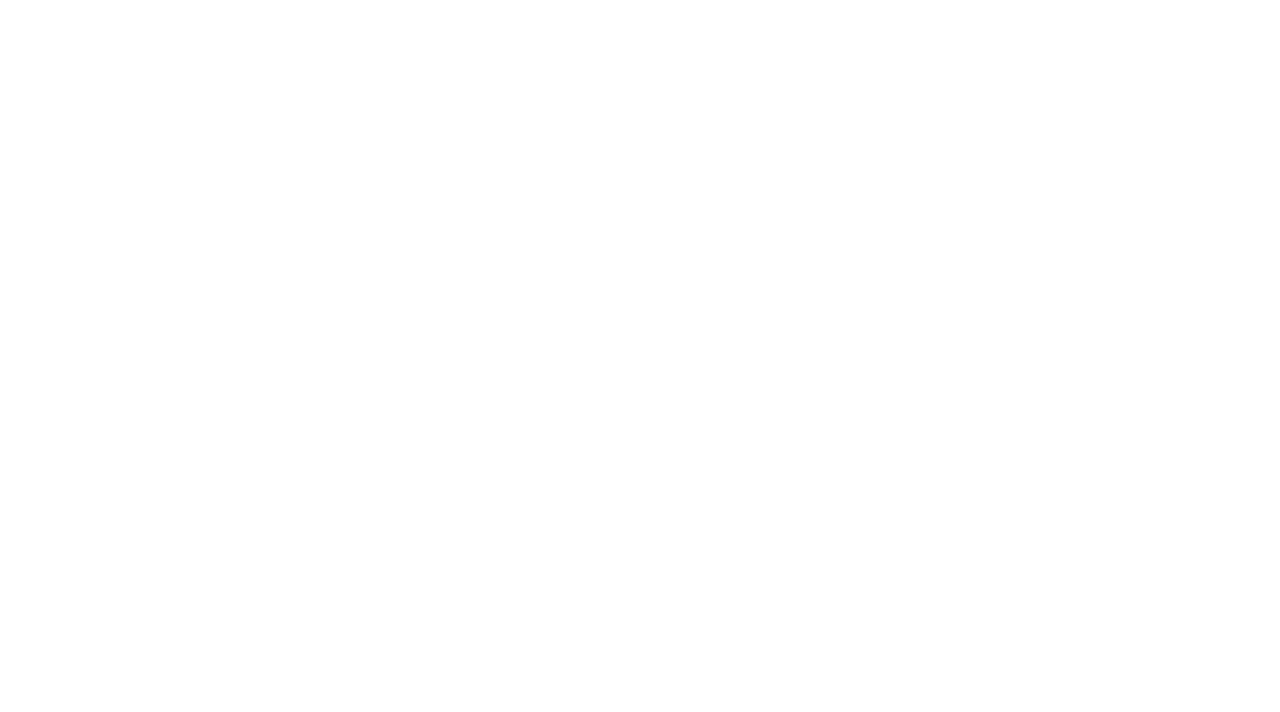
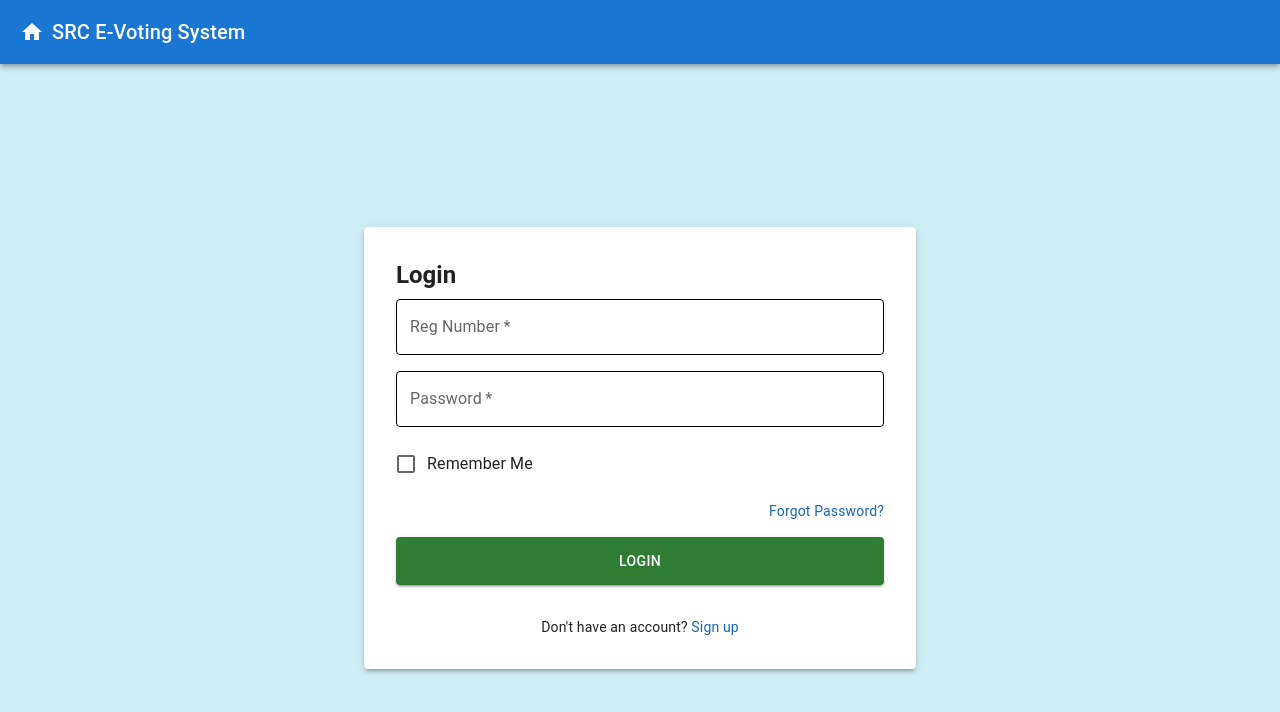
Before and after one commit to NigelMupira/g3-src-evoting-system-v0, a React (Create React App) app: page /login in a window 1280 px wide. Before the commit this address had no page. Shown: the top 712 px of the page. Built offline with nearby package versions, Linux system fonts and the light colour scheme.

Commit message:
Create Login Page
Add Login Page and Update Navigation in App Component.

```diff
--- a/src/App.js
+++ b/src/App.js
@@ -1,14 +1,16 @@
 import React from "react";
 import { BrowserRouter as Router, Routes, Route } from "react-router-dom";
-import HomePage from "./pages/Home";
+import Home from "./pages/Home";
 import Register from "./pages/Register";
+import Login from "./pages/Login";
 
 const App = () => {
   return (
     <Router>
       <Routes>
-        <Route path="/" element={<HomePage />} />
+        <Route path="/" element={<Home />} />
         <Route path="/register" element={<Register />} />
+        <Route path="/login" element={<Login />} />
       </Routes>
     </Router>
   );
--- /dev/null
+++ b/src/pages/Login.js
@@ -0,0 +1,142 @@
+import React, { useState } from "react";
+import { Container, TextField, Button, Typography, Box, Paper, IconButton, InputAdornment, Checkbox, FormControlLabel, AppBar, Toolbar } from "@mui/material";
+import { Visibility, VisibilityOff, Home } from "@mui/icons-material";
+import { useNavigate } from "react-router-dom";
+import { styled } from "@mui/material/styles";
+
+const StyledTextField = styled(TextField)(({ theme }) => ({
+  '& .MuiOutlinedInput-root': {
+    '& fieldset': { borderColor: 'black' },
+    '&:hover fieldset': { borderColor: 'blue', boxShadow: '0 0 5px blue' },
+    '&.Mui-focused fieldset': { borderColor: 'blue' },
+  },
+}));
+
+const Login = () => {
+  const navigate = useNavigate();
+  const [formData, setFormData] = useState({
+    regNumber: "",
+    password: "",
+    showPassword: false,
+    rememberMe: false,
+  });
+
+  const [errors, setErrors] = useState({});
+
+  const handleChange = (e) => {
+    const { name, value, type, checked } = e.target;
+    const newValue = value.replace(/\s/g, ""); // Prevent spaces
+    setFormData({ ...formData, [name]: type === "checkbox" ? checked : newValue });
+
+    if (name === "regNumber") {
+      if (newValue.length !== 8) {
+        setErrors({ ...errors, regNumber: "Reg Number must be 8 characters long." });
+      } else if (!/^[A-Za-z]\d{6}[A-Za-z]$/.test(newValue)) {
+        setErrors({ ...errors, regNumber: "Invalid Reg Number." });
+      } else {
+        setErrors({ ...errors, regNumber: "" });
+      }
+    }
+
+    if (name === "password") {
+      setErrors({ ...errors, password: newValue ? "" : "Required field" });
+    }
+  };
+
+  const handleTogglePassword = () => {
+    setFormData({ ...formData, showPassword: !formData.showPassword });
+  };
+
+  const handleSubmit = (e) => {
+    e.preventDefault();
+    let newErrors = {};
+
+    if (!formData.regNumber) {
+      newErrors.regNumber = "Required field";
+    } else if (formData.regNumber.length !== 8) {
+      newErrors.regNumber = "Reg Number must be 8 characters long.";
+    } else if (!/^[A-Za-z]\d{6}[A-Za-z]$/.test(formData.regNumber)) {
+      newErrors.regNumber = "Invalid Reg Number.";
+    }
+
+    if (!formData.password) newErrors.password = "Required field";
+
+    setErrors(newErrors);
+
+    if (Object.keys(newErrors).length === 0) {
+      console.log("Login Successful", formData);
+      navigate("/dashboard");
+    }
+  };
+
+  return (
+    <Box sx={{ minHeight: "100vh", background: "rgba(100, 200, 225, 0.3)", backdropFilter: "blur(15px)", display: "flex", flexDirection: "column", alignItems: "center", justifyContent: "center" }}>
+      <AppBar position="fixed" color="primary">
+        <Toolbar>
+          <IconButton edge="start" color="inherit" onClick={() => navigate("/")}>
+            <Home />
+          </IconButton>
+          <Typography variant="h6" onClick={() => navigate("/")} sx={{ cursor: "pointer" }}>
+            SRC E-Voting System
+          </Typography>
+        </Toolbar>
+      </AppBar>
+      <Container maxWidth="sm" sx={{ mt: 12 }}>
+        <Paper elevation={3} sx={{ p: 4 }}>
+          <Typography variant="h5" fontWeight="bold" gutterBottom>
+            Login
+          </Typography>
+          <Box component="form" onSubmit={handleSubmit} sx={{ display: "flex", flexDirection: "column", gap: 2 }}>
+            <StyledTextField
+              label="Reg Number"
+              name="regNumber"
+              value={formData.regNumber}
+              onChange={handleChange}
+              required
+              fullWidth
+              helperText={errors.regNumber}
+              error={!!errors.regNumber}
+            />
+            <StyledTextField
+              label="Password"
+              name="password"
+              type={formData.showPassword ? "text" : "password"}
+              value={formData.password}
+              onChange={handleChange}
+              required
+              fullWidth
+              InputProps={{
+                endAdornment: (
+                  formData.password && (
+                    <InputAdornment position="end">
+                      <IconButton onClick={handleTogglePassword} edge="end">
+                        {formData.showPassword ? <VisibilityOff /> : <Visibility />}
+                      </IconButton>
+                    </InputAdornment>
+                  )
+                ),
+              }}
+              helperText={errors.password}
+              error={!!errors.password}
+            />
+            <FormControlLabel
+              control={<Checkbox name="rememberMe" checked={formData.rememberMe} onChange={handleChange} />}
+              label="Remember Me"
+            />
+            <Typography variant="body2" align="right">
+              <a href="/forgot-password" style={{ color: "#1565c0", textDecoration: "none" }}>Forgot Password?</a>
+            </Typography>
+            <Button type="submit" variant="contained" color="success" fullWidth sx={{ height: "48px" }}>
+              Login
+            </Button>
+            <Typography variant="body2" align="center" sx={{ mt: 2 }}>
+              Don't have an account? <a href="/register" style={{ color: "#1565c0", textDecoration: "none" }}>Sign up</a>
+            </Typography>
+          </Box>
+        </Paper>
+      </Container>
+    </Box>
+  );
+};
+
+export default Login;
--- a/src/pages/Register.js
+++ b/src/pages/Register.js
@@ -1,6 +1,6 @@
 import React, { useState } from "react";
 import { Container, TextField, Button, Typography, Box, Paper, MenuItem, IconButton, InputAdornment, AppBar, Toolbar } from "@mui/material";
-import { Visibility, VisibilityOff } from "@mui/icons-material";
+import { Visibility, VisibilityOff, Home } from "@mui/icons-material";
 import { useNavigate } from "react-router-dom";
 import { styled } from "@mui/material/styles";
 
@@ -92,7 +92,6 @@ const Register = () => {
         navigate("/login"); // Navigate to login page after successful registration
       } catch (error) {
         console.error("Registration failed", error);
-        // Handle error here (not shown)
       } finally {
         setLoading(false);
       }
@@ -103,7 +102,12 @@ const Register = () => {
     <Box sx={{ minHeight: "100vh", background: "rgba(100, 200, 225, 0.3)", backdropFilter: "blur(15px)", display: "flex", flexDirection: "column", alignItems: "center", justifyContent: "center" }}>
       <AppBar position="fixed" color="primary">
         <Toolbar>
-          <Typography variant="h6">SRC E-Voting System</Typography>
+          <IconButton edge="start" color="inherit" onClick={() => navigate("/")}>
+            <Home />
+          </IconButton>
+          <Typography variant="h6" onClick={() => navigate("/")} sx={{ cursor: "pointer" }}>
+            SRC E-Voting System
+          </Typography>
         </Toolbar>
       </AppBar>
       <Container maxWidth="sm" sx={{ mt: 12 }}>
```
